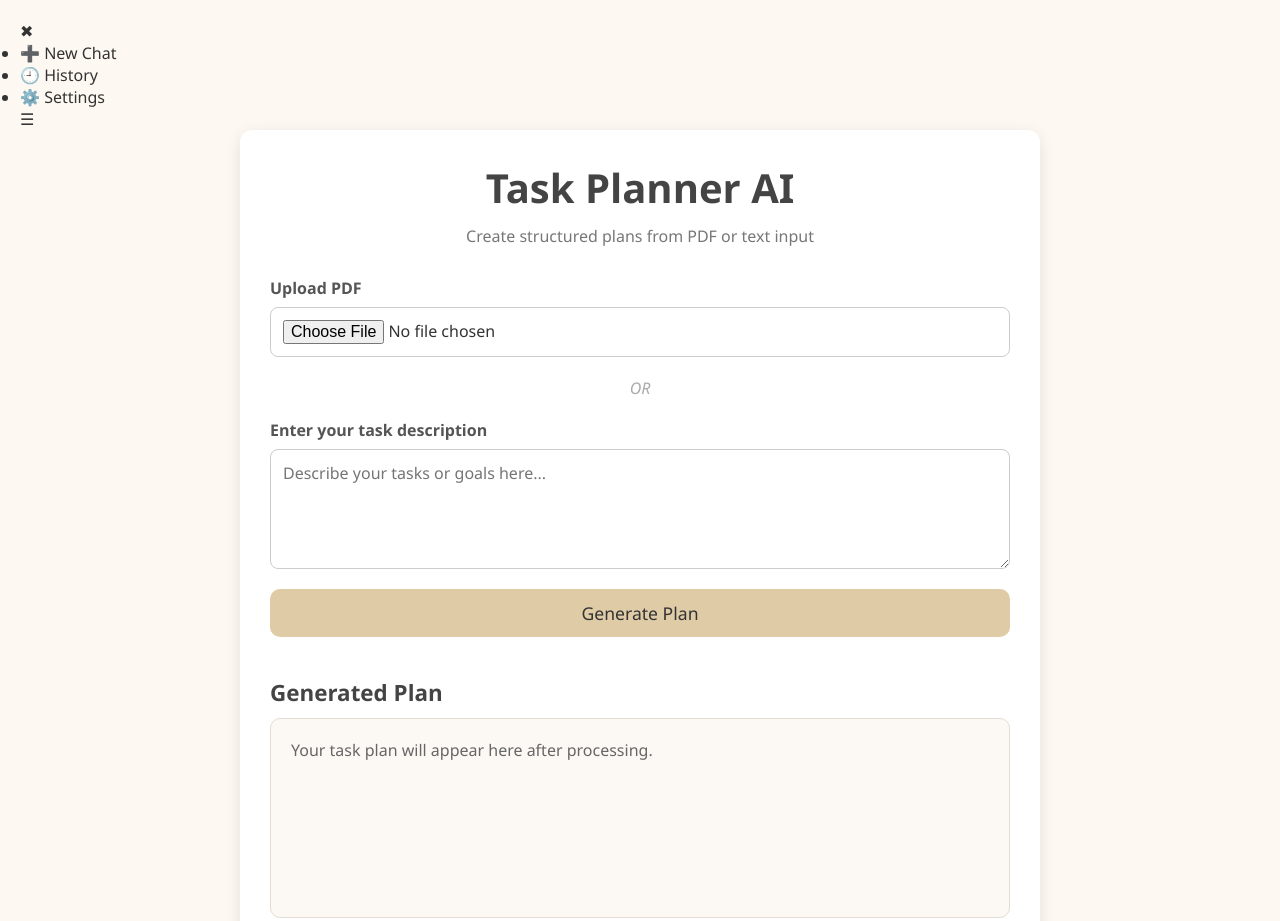
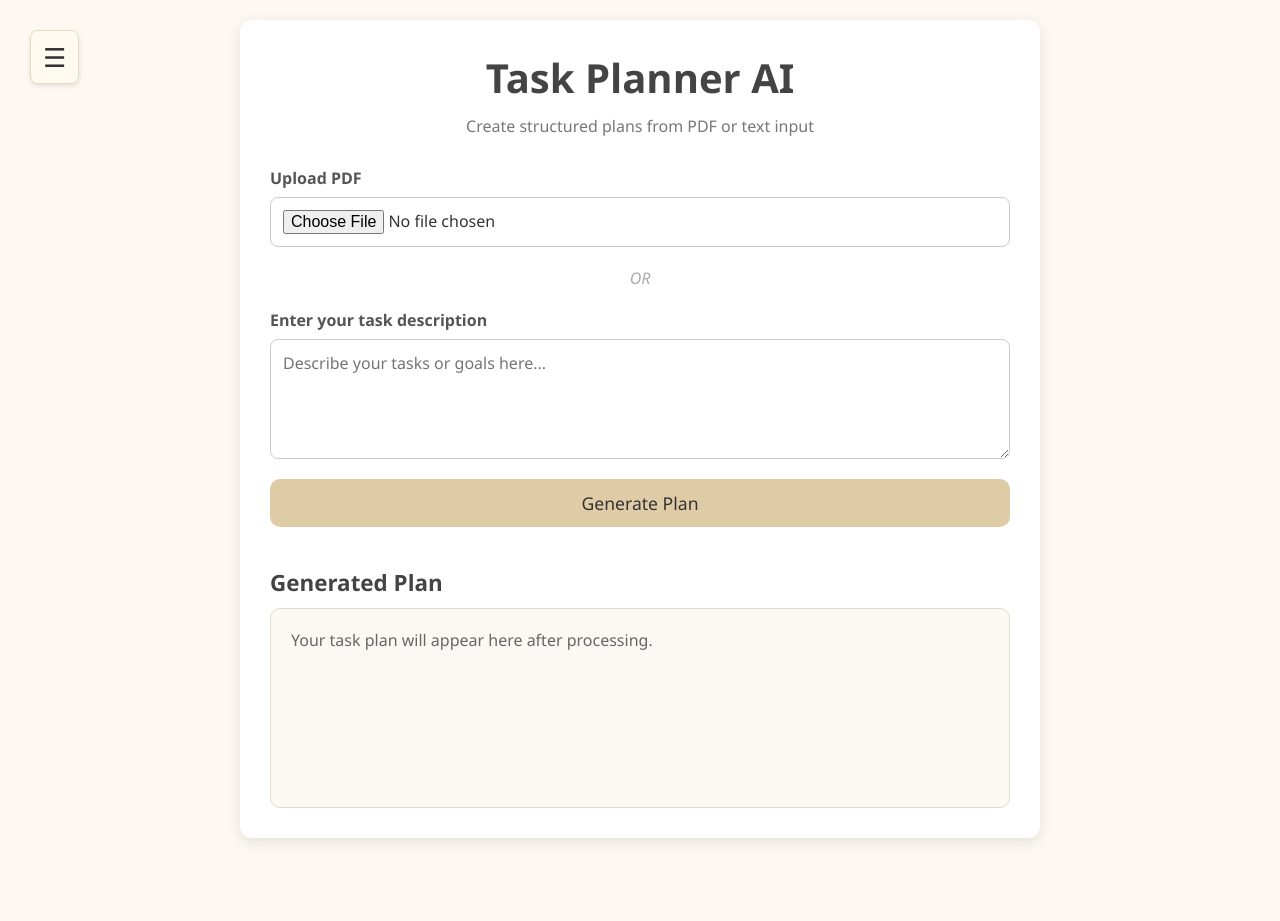
Before and after one commit to Chinmay-Anmulwar/Task-planner, a plain HTML site: page index.html in a window 1280 px wide. Shown: the top 921 px of the page. After the commit the page ends 858 px from the top, so only its background shows below. Drawn offline with Linux system fonts and the light colour scheme.

Commit message:
Update style.css

```diff
--- a/style.css
+++ b/style.css
@@ -112,3 +112,69 @@ header p {
   overflow-y: auto;
   color: #666;
 }
+/* Menu Toggle Icon */
+.menu-toggle {
+  position: fixed;
+  top: 30px;
+  left: 30px;
+  font-size: 26px;
+  cursor: pointer;
+  z-index: 1001;
+  background-color: #fffaf0;
+  padding: 8px 12px;
+  border-radius: 8px;
+  box-shadow: 0 2px 5px rgba(0,0,0,0.1);
+  border: 1px solid #e4dac9;
+}
+
+/* Sidebar */
+.sidebar {
+  position: fixed;
+  top: 0;
+  left: -260px;
+  width: 240px;
+  height: 100%;
+  background-color: #fffaf0;
+  box-shadow: 2px 0 10px rgba(0,0,0,0.1);
+  padding: 20px;
+  transition: left 0.3s ease;
+  z-index: 1000;
+  border-right: 1px solid #e0d6c2;
+}
+
+.sidebar.active {
+  left: 0;
+}
+
+.sidebar-header {
+  display: flex;
+  justify-content: flex-end;
+}
+
+.close-btn {
+  font-size: 22px;
+  cursor: pointer;
+  background-color: #f5e9d5;
+  padding: 4px 8px;
+  border-radius: 6px;
+}
+
+.sidebar-menu {
+  list-style: none;
+  margin-top: 30px;
+  padding-left: 0;
+}
+
+.sidebar-menu li {
+  padding: 12px 10px;
+  margin-bottom: 8px;
+  background-color: #fdf7ea;
+  border-radius: 6px;
+  font-size: 1rem;
+  cursor: pointer;
+  transition: background 0.3s;
+}
+
+.sidebar-menu li:hover {
+  background-color: #f2e3c8;
+}
```
